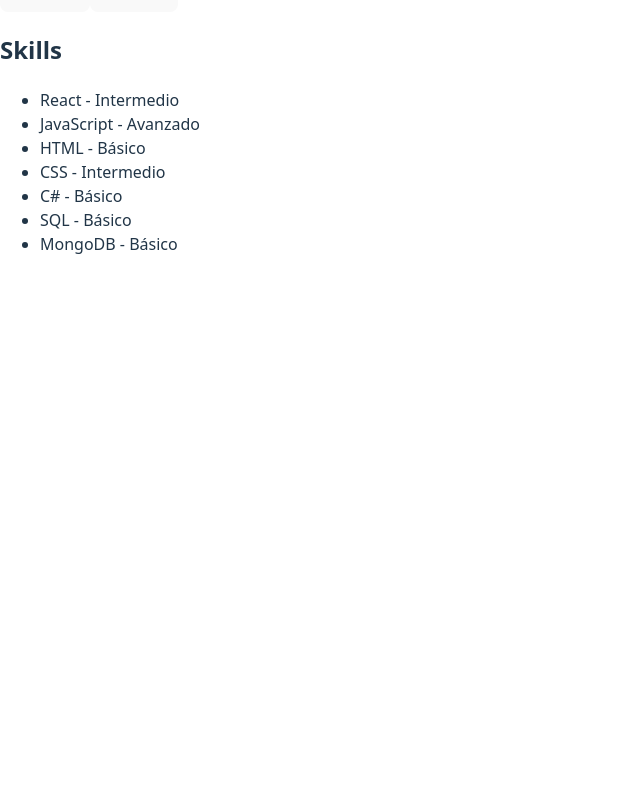
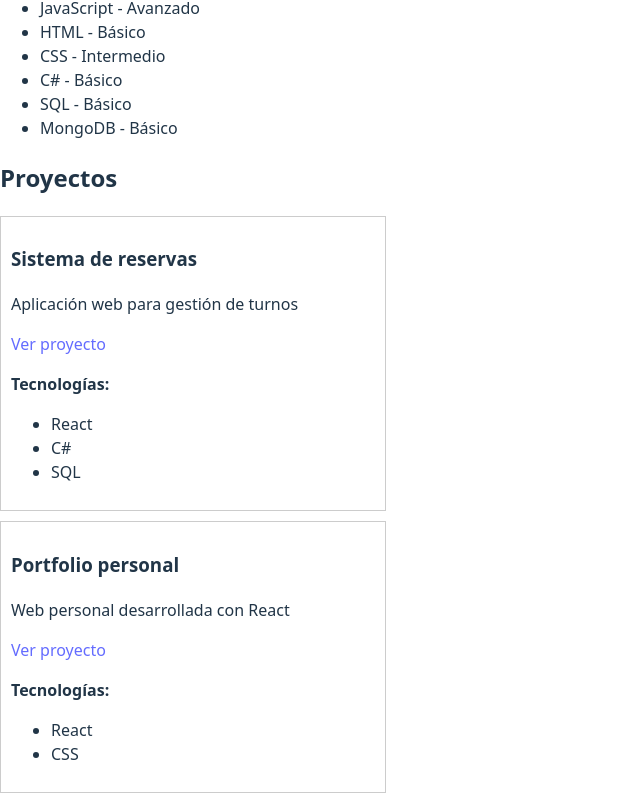
Before and after one commit to MatiasCur91/portfolio-react, a React (Vite) app: page / in a window 1280 px wide. Shown: the part 412-1215 px from the top of the page, without its empty margins (0-640 px from the left). Before the commit the page ends 800 px from the top, so only its background shows below. Built offline with nearby package versions, Linux system fonts and the light colour scheme.

Commit message:
Agregar link a proyectos y pasar url por props

```diff
--- a/src/App.jsx
+++ b/src/App.jsx
@@ -1,6 +1,7 @@
 import Header from "./components/Header"
 import Counter from "./components/Counter"
 import Skills from "./components/Skills"
+import Projects from "./components/Projects"
 
 function App() {
   return (
@@ -8,6 +9,7 @@ function App() {
       <Header />
       <Counter />
       <Skills />
+      <Projects />
     </div>
   )
 }
--- /dev/null
+++ b/src/components/ProjectCard.jsx
@@ -0,0 +1,17 @@
+    function ProjectCard({ title, description, tech, url }) {
+  return (
+    <div style={{ border: "1px solid #ccc", marginBottom: "10px", padding: "10px" }}>
+      <h3>{title}</h3>
+      <p>{description}</p>
+      <p><a href={url} target="_blank" rel="noopener noreferrer">Ver proyecto</a></p>
+      <strong>Tecnologías:</strong>
+      <ul>
+        {tech.map((item) => (
+          <li key={item}>{item}</li>
+        ))}
+      </ul>
+    </div>
+  )
+}
+
+export default ProjectCard
--- /dev/null
+++ b/src/components/Projects.jsx
@@ -0,0 +1,40 @@
+import ProjectCard from "./ProjectCard"
+
+function Projects() {
+  const projects = [
+    {
+      id: 1,
+      title: "Sistema de reservas",
+      description: "Aplicación web para gestión de turnos",
+      tech: ["React", "C#", "SQL"],
+      url: "https://www.youtube.com/watch?v=0fexIOD9YVg",
+    },
+    {
+      id: 2,
+      title: "Portfolio personal",
+      description: "Web personal desarrollada con React",
+      tech: ["React", "CSS"],
+        url: "https://www.youtube.com/watch?v=0fexIOD9YVg",
+    }
+  ]
+
+  return (
+    <section>
+      <h2>Proyectos</h2>
+
+      <div>
+        {projects.map((project) => (
+          <ProjectCard
+            key={project.id}
+            title={project.title}
+            description={project.description}
+            tech={project.tech}
+            url={project.url}
+          />
+        ))}
+      </div>
+    </section>
+  )
+}
+
+export default Projects
```
